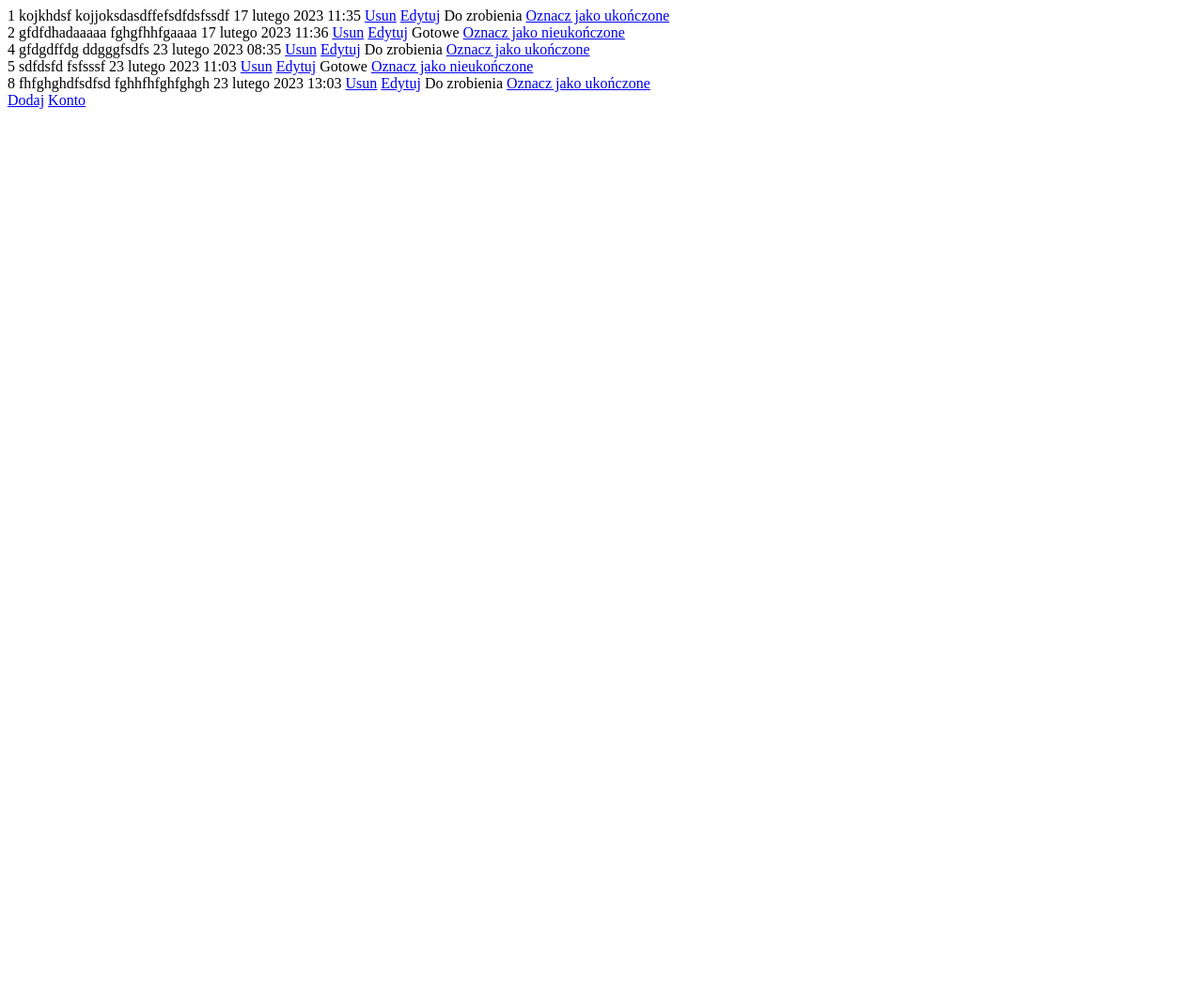
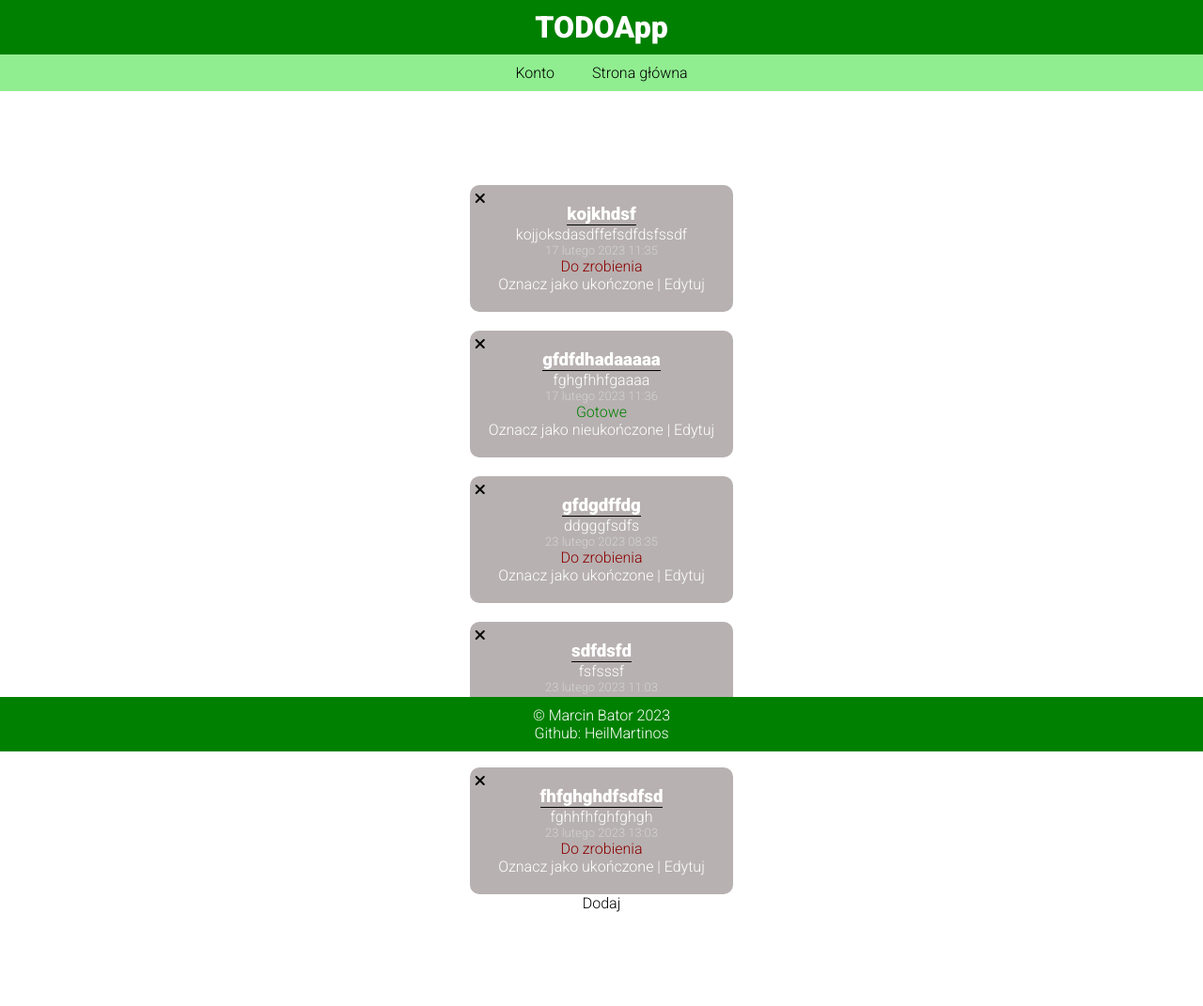
Before and after one commit to marcinbator/Todoapp, a Django app: page / in a window 1280 px wide. Shown: the whole page at 94% size. Before the commit the page ends 116 px from the top, so only its background shows below. Run offline with Django 4.2, Linux system fonts and the light colour scheme; a user stored in the database is signed in; data comes from the database, SQL or seed files in the repository; both versions use the stored data as it was after the commit; some libraries are stand-ins or nearby versions.

Commit message:
basic frontend

```diff
--- /dev/null
+++ b/baseapp/static/main.css
@@ -0,0 +1,87 @@
+* {
+  box-sizing: border-box;
+  padding: 0;
+  margin: 0;
+}
+body {
+  font-family: "Roboto", sans-serif;
+  overflow-x: hidden;
+}
+a {
+  text-decoration: none;
+  color: inherit;
+}
+a:hover {
+  color: rgb(151, 156, 154);
+}
+.nav,
+.footer {
+  width: 100vw;
+  background: green;
+  color: white;
+  padding: 10px;
+  text-align: center;
+  display: flex;
+  align-items: center;
+  justify-content: center;
+  column-gap: 30px;
+}
+.footer {
+  flex-direction: column;
+  position: fixed;
+  bottom: 0;
+  left: 0;
+}
+.body {
+  min-height: 80vh;
+  display: flex;
+  align-items: center;
+  justify-content: center;
+  flex-direction: column;
+  margin: 100px 0;
+}
+.elements {
+  display: flex;
+  flex-direction: column;
+  align-items: left;
+  justify-content: center;
+  row-gap: 20px;
+}
+.element {
+  background-color: rgb(184, 177, 177);
+  padding: 20px;
+  border-radius: 10px;
+  color: white;
+  display: flex;
+  flex-direction: column;
+  align-items: center;
+  justify-content: center;
+  position: relative;
+}
+.delete-button {
+  color: black;
+  position: absolute;
+  top: 5px;
+  left: 5px;
+}
+h3 {
+  border-bottom: 1px solid black;
+}
+.date {
+  color: lightgrey;
+  font-size: small;
+}
+.menu {
+  background: lightgreen;
+  width: 100vw;
+  display: flex;
+  align-items: center;
+  justify-content: center;
+  column-gap: 20px;
+}
+.menu-element {
+  padding: 10px;
+}
+.menu-element:hover {
+  background: rgb(162, 252, 162);
+}
--- a/baseapp/templates/base.html
+++ b/baseapp/templates/base.html
@@ -1,12 +1,22 @@
+{% load static %}
 <!DOCTYPE html>
 <html lang="pl">
   <head>
     <meta charset="UTF-8" />
     <meta http-equiv="X-UA-Compatible" content="IE=edge" />
     <meta name="viewport" content="width=device-width, initial-scale=1.0" />
+    <link rel="stylesheet" href="{% static 'main.css' %}">
+    <link rel="preconnect" href="https://fonts.googleapis.com">
+    <script src="https://kit.fontawesome.com/bbfe665594.js" crossorigin="anonymous"></script>
+    <link rel="preconnect" href="https://fonts.gstatic.com" crossorigin>
+    <link href="https://fonts.googleapis.com/css2?family=Roboto:wght@300;900&display=swap" rel="stylesheet">
     <title>TODOApp</title>
   </head>
   <body>
-    {% block content %} {% endblock %}
+    {% include 'nav.html' %}
+    <div class='body'>
+      {% block content %} {% endblock %}
+    </div>
+    {% include 'footer.html' %}
   </body>
 </html>
--- /dev/null
+++ b/baseapp/templates/footer.html
@@ -0,0 +1,7 @@
+<div class='footer'>
+    <span>&copy Marcin Bator 2023</span>
+    <span>Github:
+        <a target='blank' href="https://github.com/HeilMartinos"
+        >HeilMartinos</a>
+    </span>
+</div>
--- a/baseapp/templates/home.html
+++ b/baseapp/templates/home.html
@@ -1,27 +1,36 @@
-{% extends 'base.html' %} {% block content %} {% for element in elements %}
-<!--prettierignore-->
-<div>
-  {{ element.id }}
-  <span> {{ element.title }}</span>
-  <span>{{ element.content }}</span>
-  {{element.date}}
-  <a href="/delete/{{ element.id }}">Usun</a>
-  <a href="/edit/{{ element.id }}">Edytuj</a>
-   {% if element.done %}
-  Gotowe
-  <a href="/switch/{{ element.id }}">Oznacz jako nieukończone</a>
+{% extends 'base.html' %}
+{% block content %}
+  <div class='elements'>
+    {% for element in elements %}
+      <div class="element">
+        <h3> {{ element.title }}</h3>
+        <span>{{ element.content }}</span>
+        <span class='date'>{{element.date}}</span>
+        {% if element.done %}
+          <span style="color: green">Gotowe</span>
+        {% else %}
+          <span style="color: darkred">Do zrobienia</span>
+        {% endif %}
+        <div class='elem-menu'>
+        <a class='delete-button' href="/delete/{{ element.id }}"><i class="fa-solid fa-xmark"></i></a>
+        {% if element.done %}
+          <a href="/switch/{{ element.id }}">Oznacz jako nieukończone |</a>
+        {% else %}
+          <a href="/switch/{{ element.id }}">Oznacz jako ukończone |</a>
+        {% endif %}
+        <a href="/edit/{{ element.id }}">Edytuj</a>
+        </div>
+      </div>
+    {% endfor %}
+  </div>
+  {% if user.is_authenticated %}
+    <a href="/add/">Dodaj</a>
   {% else %}
-  Do zrobienia
-  <a href="/switch/{{ element.id }}">Oznacz jako ukończone</a>
+    <p>Aby dodać elementy, <a href="{% url 'users:login' %}">zaloguj się</a>.</p>
   {% endif %}
-</div>
-{% endfor %} {% if user.is_authenticated %}
-<a href="/add/">Dodaj</a>
-<a href="/users/">Konto</a>
-{% else %}
-<p>Aby dodać elementy, <a href="{% url 'users:login' %}">zaloguj się</a>.</p>
-{% endif %}
-<!--prettierignore-->
-{% if messages %} {% for message in messages %} {{message}} {% endfor %}
-<!--prettierignore-->
-{% endif %} {% endblock %}
+  {% if messages %}
+    {% for message in messages %}
+      {{message}}
+    {% endfor %}
+  {% endif %}
+{% endblock %}
--- /dev/null
+++ b/baseapp/templates/nav.html
@@ -0,0 +1,7 @@
+<div class='nav'>
+    <h1>TODOApp</h1>
+</div>
+<div class='menu'>
+    <a class='menu-element' href="{% url 'users:dash' %}">Konto</a>
+    <a class='menu-element' href="{% url 'home' %}">Strona główna</a>
+</div>
--- a/todoapp/settings.py
+++ b/todoapp/settings.py
@@ -120,7 +120,7 @@ STATIC_URL = 'static/'
 
 DEFAULT_AUTO_FIELD = 'django.db.models.BigAutoField'
 
-LOGIN_URL = 'users/login'
+LOGIN_URL = '/users/login'
 
 X_FRAME_OPTIONS = '*'
 
--- a/users/templates/login.html
+++ b/users/templates/login.html
@@ -6,7 +6,6 @@
     <input type="password" name="password" />
     <input type="submit" />
   </form>
-  <a href="{% url 'home' %}">Strona główna</a>
   <a href="{% url 'users:register' %}">Zarejestruj się </a>
 </div>
 {% endblock %}
```
Also changed, not shown: db.sqlite3.
